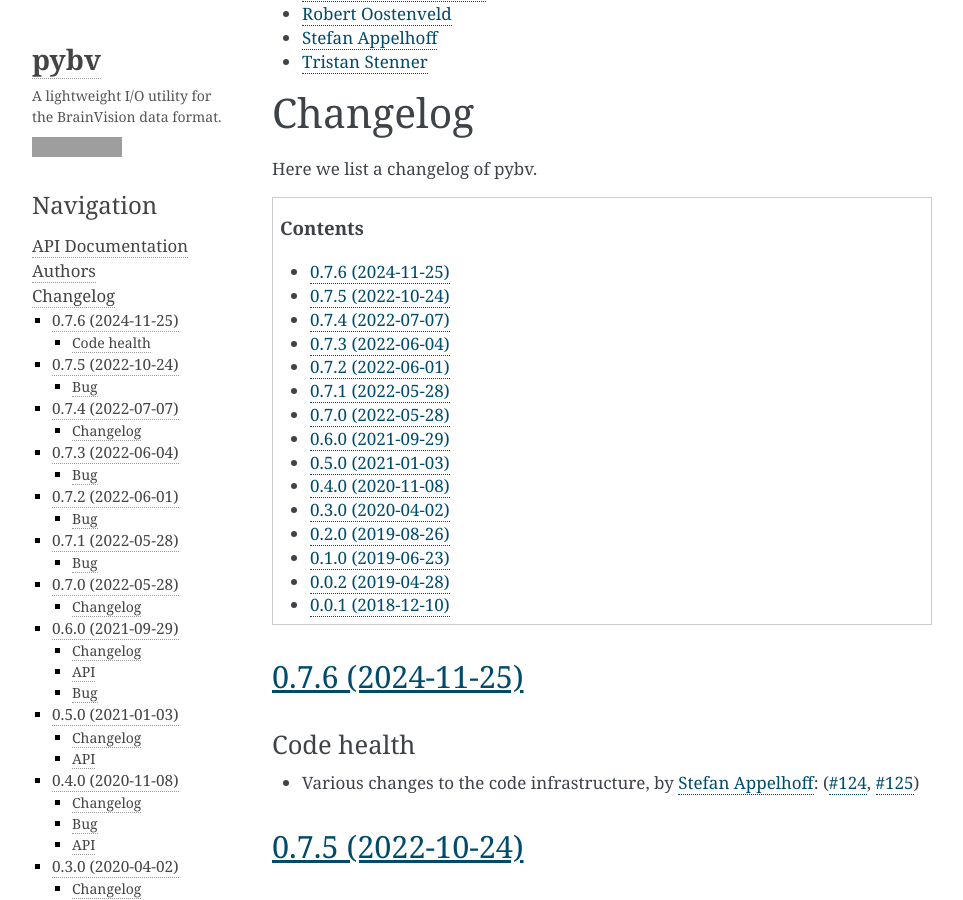
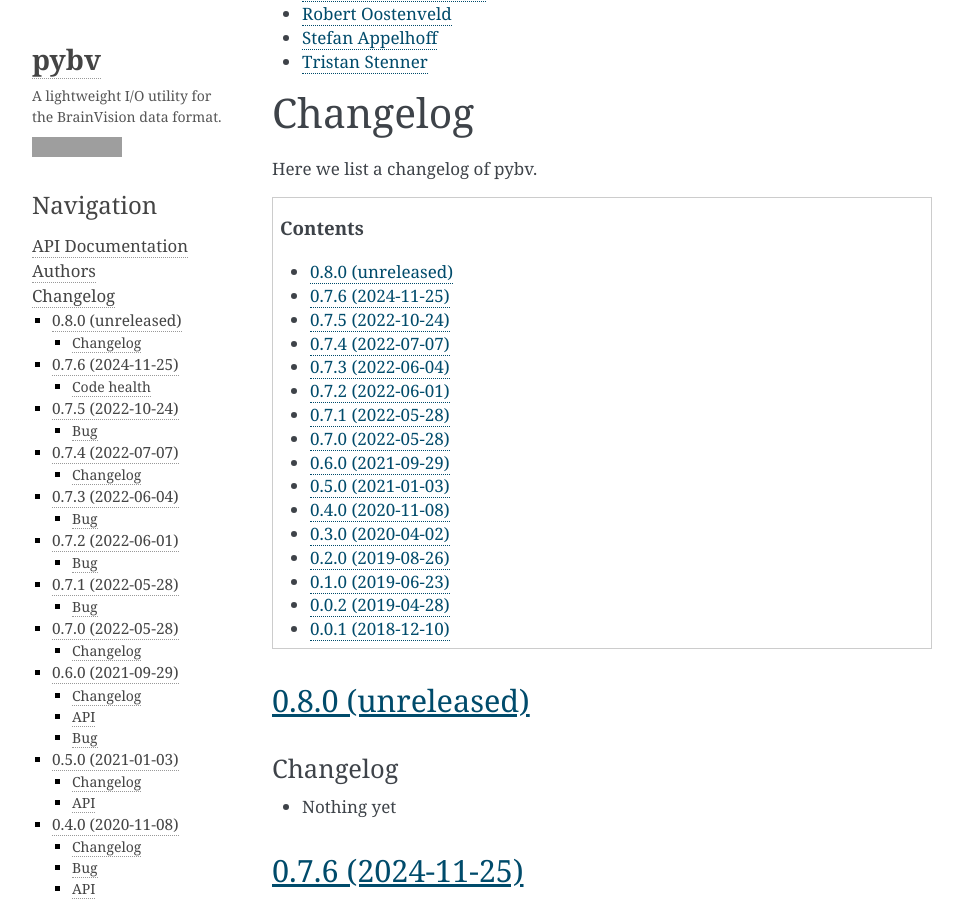
Before and after one commit to bids-standard/pybv, a Sphinx documentation site: the page built from docs/changelog.rst, in a window 1280 px wide and 900 px high, scrolled down 332 px. Shown: the whole window, without its empty margins (148-1111 px from the left). Built offline with Sphinx 7.4.7, drawn with Linux system fonts in a browser that asks for light colours; the version number could not be read and is left out; grey boxes are pictures that could not be loaded.

Commit message:
continue dev

```diff
--- a/docs/changelog.rst
+++ b/docs/changelog.rst
@@ -29,6 +29,13 @@
 .. contents:: Contents
    :local:
    :depth: 1
+
+0.8.0 (unreleased)
+==================
+
+Changelog
+~~~~~~~~~
+- Nothing yet
 
 0.7.6 (2024-11-25)
 ==================
```
Also changed, not shown: .github/CONTRIBUTING.md, 2 other files.
